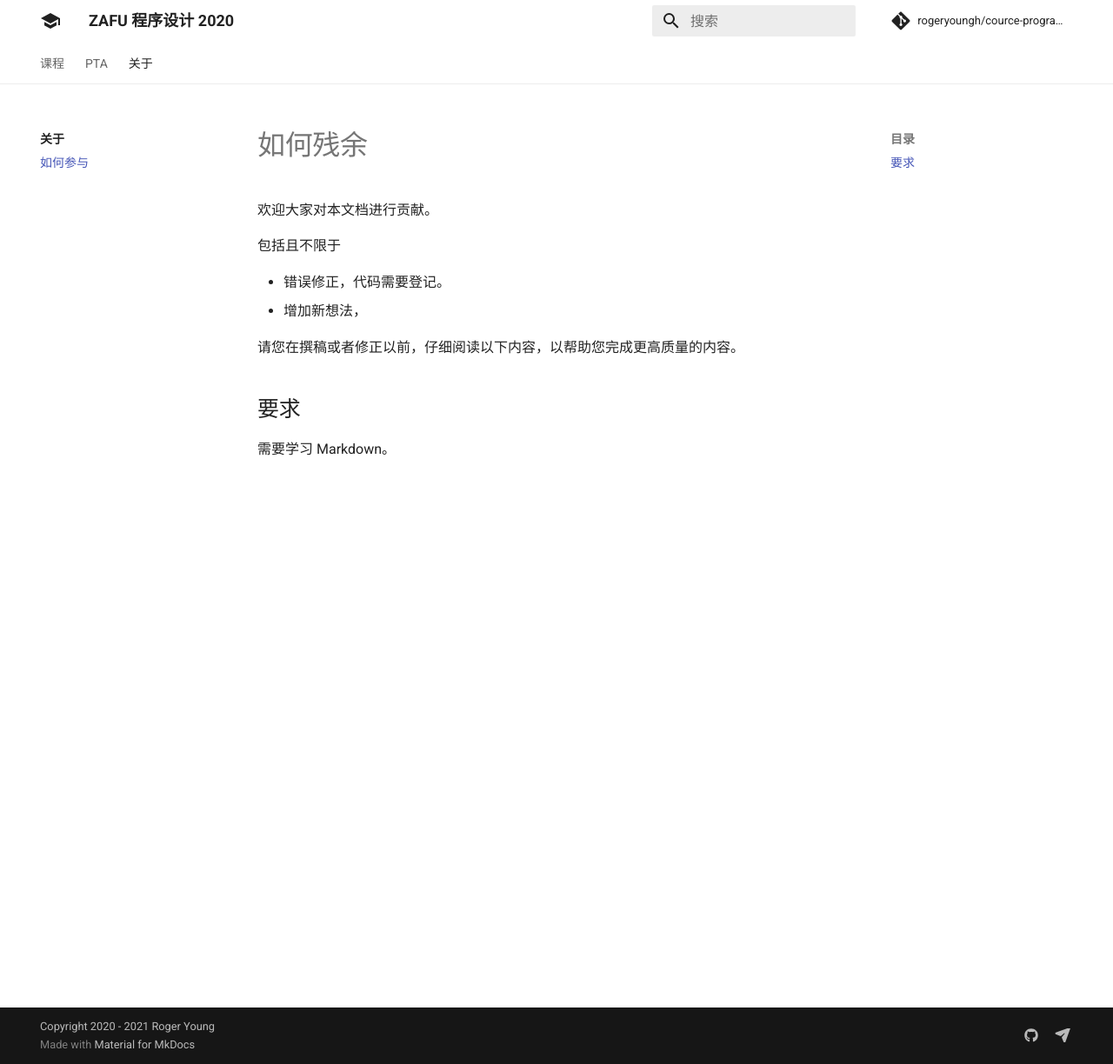
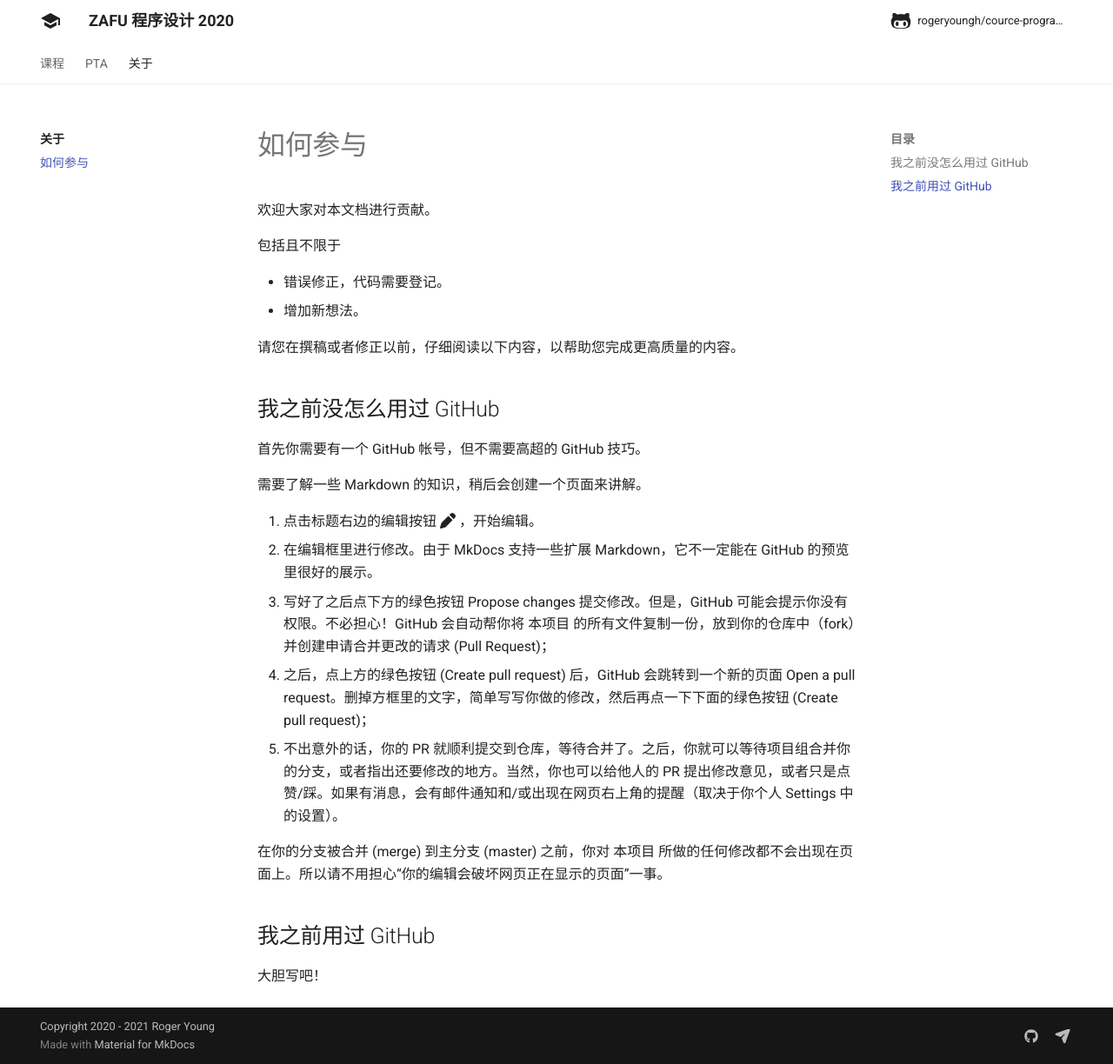
Before and after one commit to jyh107/cource-programming, an MkDocs documentation site: the page built from docs/关于/如何参与.md, in a window 1280 px wide and 1224 px high. Shown: the whole window at 87% size. Built offline with MkDocs 1.6.1 and Material for MkDocs 9.7.7, drawn with Linux system fonts in a browser that asks for light colours; comment, search, counter and statistics services are not loaded.

Commit message:
add 如何参与

```diff
--- a/docs/关于/如何参与.md
+++ b/docs/关于/如何参与.md
@@ -1,14 +1,28 @@
-# 如何残余
+# 如何参与
 
 欢迎大家对本文档进行贡献。
 
 包括且不限于
 
 - 错误修正，代码需要登记。
-- 增加新想法，
+- 增加新想法。
 
 请您在撰稿或者修正以前，仔细阅读以下内容，以帮助您完成更高质量的内容。
 
-## 要求
+## 我之前没怎么用过 GitHub
 
-需要学习 Markdown。
+首先你需要有一个 GitHub 帐号，但不需要高超的 GitHub 技巧。
+
+需要了解一些 Markdown 的知识，稍后会创建一个页面来讲解。
+
+1. 点击标题右边的编辑按钮 :fontawesome-solid-pen: ，开始编辑。
+2. 在编辑框里进行修改。由于 MkDocs 支持一些扩展 Markdown，它不一定能在 GitHub 的预览里很好的展示。
+3. 写好了之后点下方的绿色按钮 Propose changes 提交修改。但是，GitHub 可能会提示你没有权限。不必担心！GitHub 会自动帮你将 本项目 的所有文件复制一份，放到你的仓库中（fork）并创建申请合并更改的请求 (Pull Request)；
+4. 之后，点上方的绿色按钮 (Create pull request) 后，GitHub 会跳转到一个新的页面 Open a pull request。删掉方框里的文字，简单写写你做的修改，然后再点一下下面的绿色按钮 (Create pull request)；
+5. 不出意外的话，你的 PR 就顺利提交到仓库，等待合并了。之后，你就可以等待项目组合并你的分支，或者指出还要修改的地方。当然，你也可以给他人的 PR 提出修改意见，或者只是点赞/踩。如果有消息，会有邮件通知和/或出现在网页右上角的提醒（取决于你个人 Settings 中的设置）。
+
+在你的分支被合并 (merge) 到主分支 (master) 之前，你对 本项目 所做的任何修改都不会出现在页面上。所以请不用担心“你的编辑会破坏网页正在显示的页面”一事。
+
+## 我之前用过 GitHub
+
+大胆写吧！
--- a/mkdocs.yml
+++ b/mkdocs.yml
@@ -17,6 +17,7 @@ theme:
   favicon: favicon.ico
   icon:
     logo: material/school
+    repo: fontawesome/brands/github-alt
   include_search_page: false
   search_index_only: true
 
@@ -54,6 +55,7 @@ markdown_extensions:
 copyright: Copyright 2020 - 2021 Roger Young
 repo_url: https://github.com/RogerYoungh/cource-programming
 repo_name: rogeryoungh/cource-programming
+edit_uri: edit/main/docs/
 
 extra:
   social:
@@ -70,6 +72,8 @@ extra_javascript:
 extra_css:
   - stylesheets/extra.css
 
+plugins: []
+
 nav:
   - 课程:
     - 循环: 课程/循环.md
```
